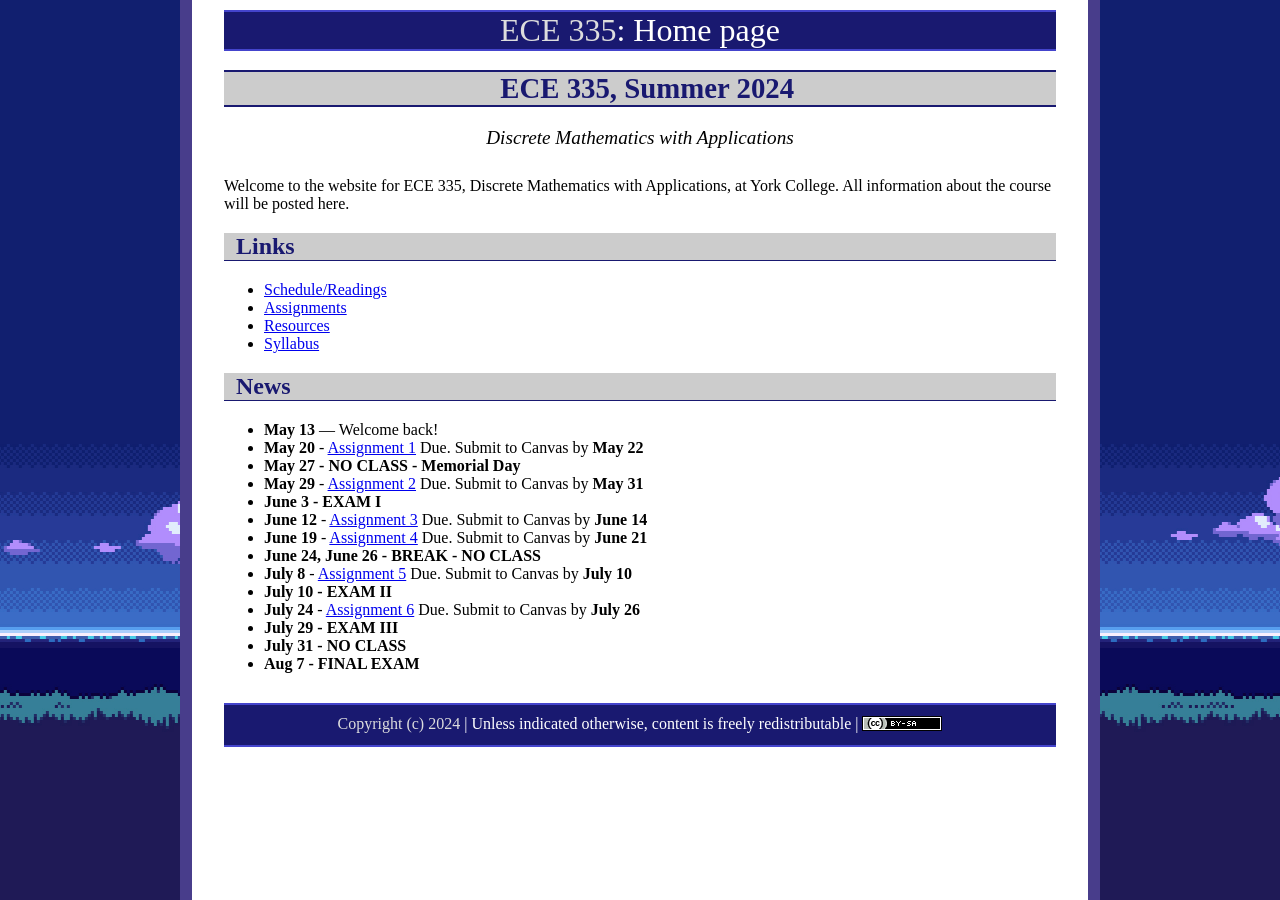
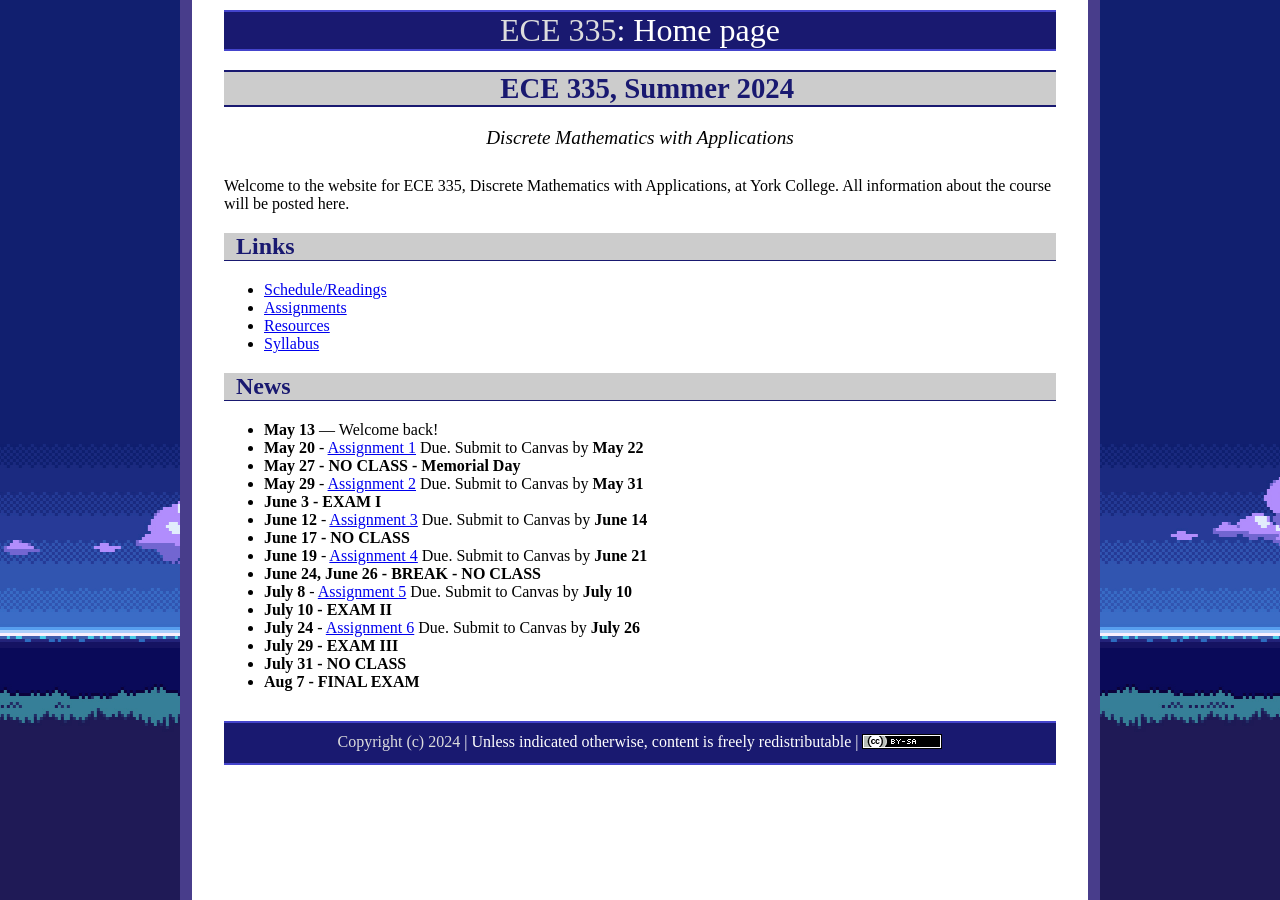
Before and after one commit to ycpcs/ece335-summer2024, a Jekyll site: the page built from index.md, in a window 1280 px wide. Built offline with Jekyll 4.4.1, drawn with Linux system fonts in a browser that asks for light colours.

Commit message:
update index
update index

```diff
--- a/index.md
+++ b/index.md
@@ -23,6 +23,7 @@ Welcome to the website for ECE 335, Discrete Mathematics with Applications, at Y
 * **May 29** - [Assignment 2](assign/assign02.html) Due. Submit to Canvas by **May 31**
 * **June 3 - EXAM I**
 * **June 12** - [Assignment 3](assign/assign03.html) Due. Submit to Canvas by **June 14**
+* **June 17 - NO CLASS**
 * **June 19** - [Assignment 4](assign/assign04.html) Due. Submit to Canvas by **June 21**
 * **June 24, June 26 - BREAK - NO CLASS**
 * **July 8** - [Assignment 5](assign/assign05.html) Due. Submit to Canvas by **July 10**
```
